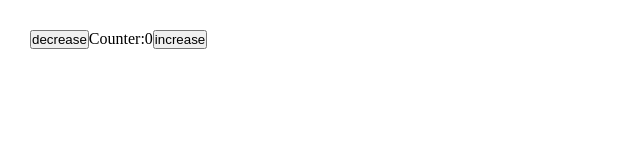
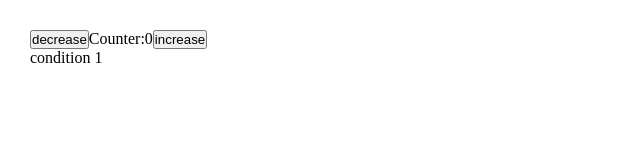
Before and after one commit to alarmshv150/vue-examples, a Vue app: page / in a window 1280 px wide. Shown: the top 160 px of the page, without its empty margins (0-640 px from the left). Built offline with nearby package versions, Linux system fonts and the light colour scheme.

Commit message:
v-if conditional rendering

```diff
--- a/src/App.vue
+++ b/src/App.vue
@@ -3,6 +3,10 @@
     <button @click="decrease">decrease</button>
     <span>Counter:{{ counter }}</span>
     <button @click="increase">increase</button>
+
+    <div v-if="counter < 2">condition 1</div>
+    <div v-else-if="counter < 4">condition 2</div>
+    <div v-else>condition 3</div>
   </div>
 </template>
 
```
